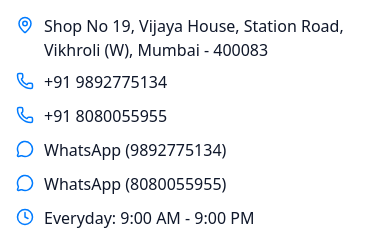
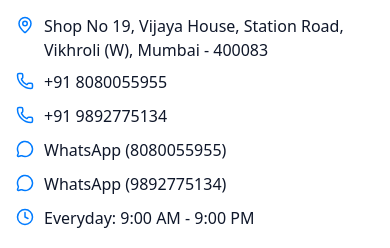
Before and after one commit to harshit2u/Sharath-Enterprises, a React (Vite) app: page / in a window 390 px wide. Shown: the part 5829-6077 px from the top of the page. Built offline with nearby package versions, Linux system fonts and the light colour scheme.

Commit message:
Reorder footer phone numbers: 8080055955 first, 9892775134 second

```diff
--- a/src/components/layout/Footer.jsx
+++ b/src/components/layout/Footer.jsx
@@ -30,10 +30,10 @@ const Footer = () => {
                     <h4 style={{ marginBottom: 'var(--spacing-md)' }}>Contact Us</h4>
                     <ul style={{ listStyle: 'none', padding: 0, display: 'flex', flexDirection: 'column', gap: 'var(--spacing-sm)' }}>
                         <ContactItem icon={<MapPin size={18} />} text="Shop No 19, Vijaya House, Station Road, Vikhroli (W), Mumbai - 400083" />
+                        <ContactItem icon={<Phone size={18} />} text="+91 8080055955" isLink href="tel:8080055955" />
                         <ContactItem icon={<Phone size={18} />} text="+91 9892775134" isLink href="tel:9892775134" />
-                        <ContactItem icon={<Phone size={18} />} text="+91 8080055955" isLink href="tel:8080055955" />
+                        <ContactItem icon={<MessageCircle size={18} />} text="WhatsApp (8080055955)" isLink href="https://wa.me/918080055955?text=Hello..." />
                         <ContactItem icon={<MessageCircle size={18} />} text="WhatsApp (9892775134)" isLink href="https://wa.me/919892775134?text=Hello..." />
-                        <ContactItem icon={<MessageCircle size={18} />} text="WhatsApp (8080055955)" isLink href="https://wa.me/918080055955?text=Hello..." />
                         <ContactItem icon={<Clock size={18} />} text="Everyday: 9:00 AM - 9:00 PM" />
                     </ul>
                 </div>
```
